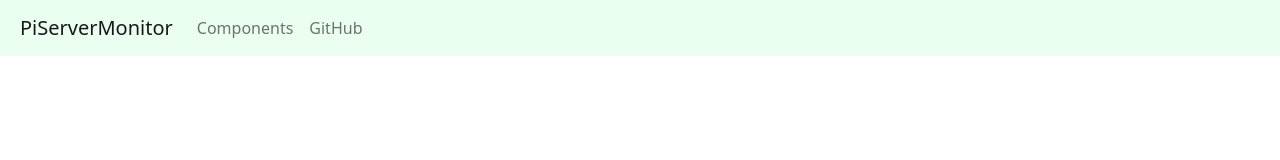
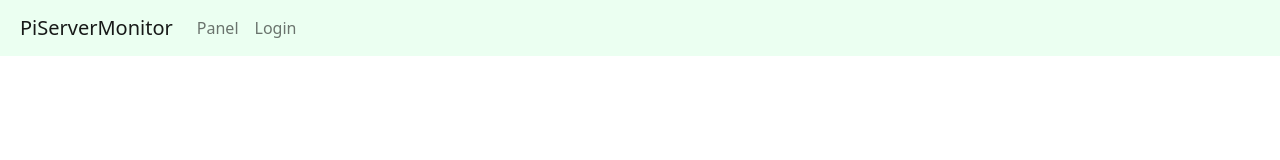
Before and after one commit to DenisAliev/PiServerMonitor, a React (Create React App) app in the folder PiServerMonitor/ClientApp/: page / in a window 1280 px wide. Shown: the top 160 px of the page. Built offline with nearby package versions, Linux system fonts and the light colour scheme.

Commit message:
NavMenu was changed

```diff
--- a/PiServerMonitor/ClientApp/src/components/NavMenu.js
+++ b/PiServerMonitor/ClientApp/src/components/NavMenu.js
@@ -4,17 +4,31 @@ import {
     NavItem,
     NavLink
 } from 'reactstrap';
+import User from "../services/user.service";
 
 export default function NavMenu(){
+
+    let auth;
+    if(User.isAuthenticated()){
+        auth = (
+            <NavItem>
+                <NavLink href="/" style={{justifyContent:"right"}} onClick={()=>{User.removeToken();}}>LogOut</NavLink>
+            </NavItem>
+        );
+    }else{
+        auth = (
+            <NavItem>
+                <NavLink href="/">Login</NavLink>
+            </NavItem>
+        );
+    }
 
     return(
             <Nav className="mr-auto" navbar>
                 <NavItem>
-                    <NavLink href="/panel/">Components</NavLink>
+                    <NavLink href="/panel/">Panel</NavLink>
                 </NavItem>
-                <NavItem>
-                    <NavLink href="https://github.com/reactstrap/reactstrap">GitHub</NavLink>
-                </NavItem>
+                {auth}
             </Nav>
     );
 
```
